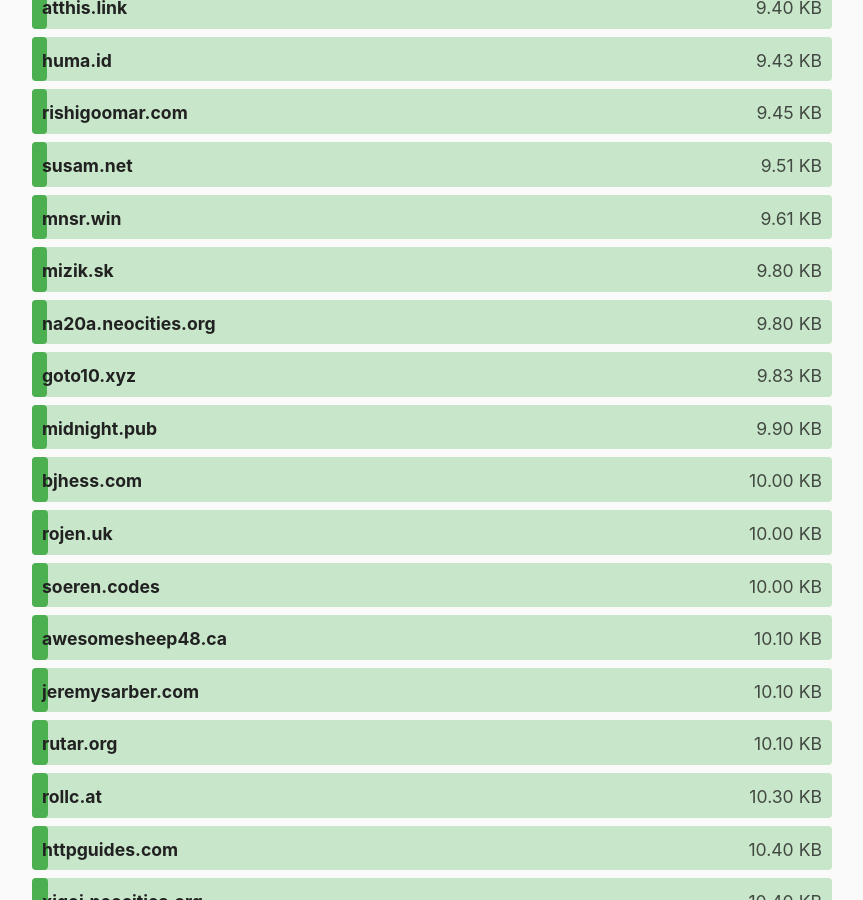
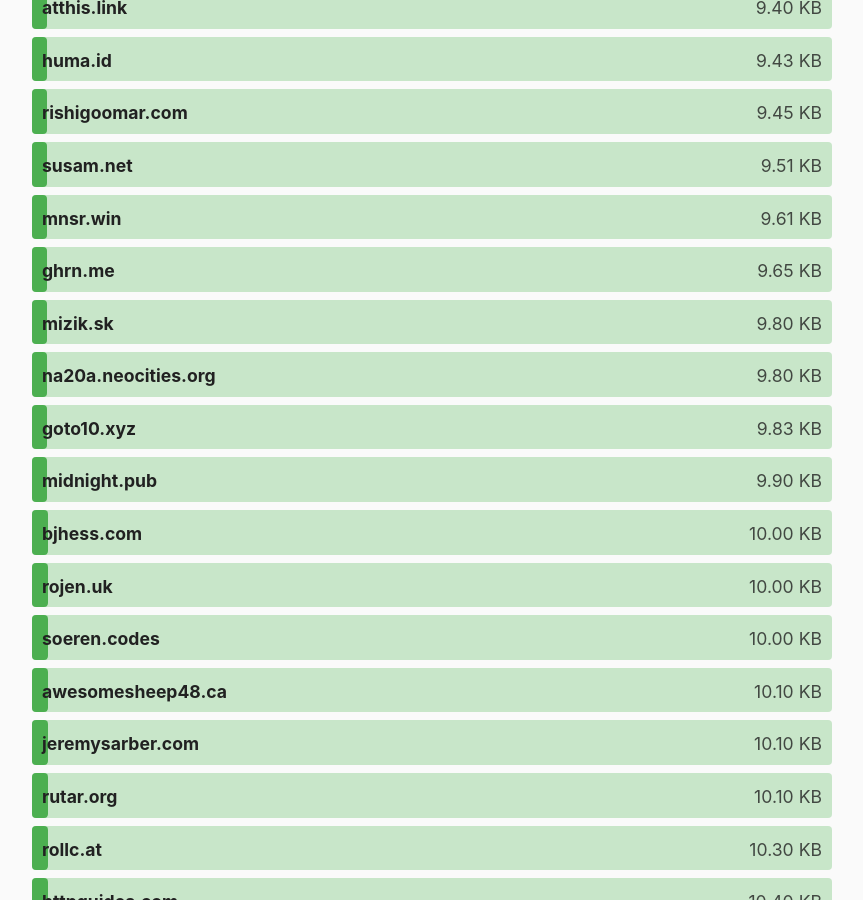
Before and after one commit to kevquirk/512kb.club, a Jekyll site: the page built from index.md, in a window 1280 px wide and 900 px high, scrolled down 5478 px. Shown: the whole window, without its empty margins (208-1071 px from the left). Built offline with Jekyll 4.4.1, drawn with Linux system fonts in a browser that asks for light colours.

Commit message:
Update sites.yml

```diff
--- a/_data/sites.yml
+++ b/_data/sites.yml
@@ -1665,8 +1665,8 @@
 
 - domain: ghrn.me
   url: https://ghrn.me/
-  size: 23.23
-  last_checked: 2024-11-26
+  size: 9.65
+  last_checked: 2024-12-05
 
 - domain: gilcu3.website
   url: https://gilcu3.website/
```
